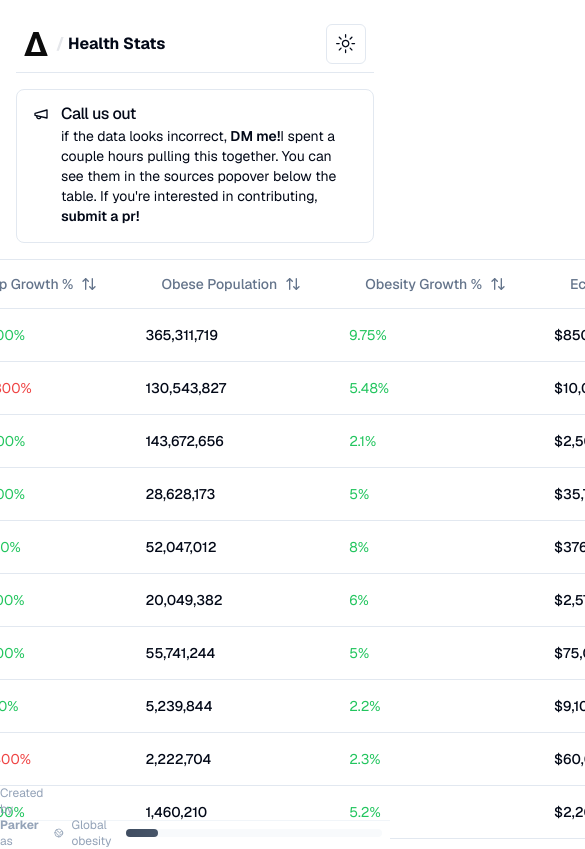
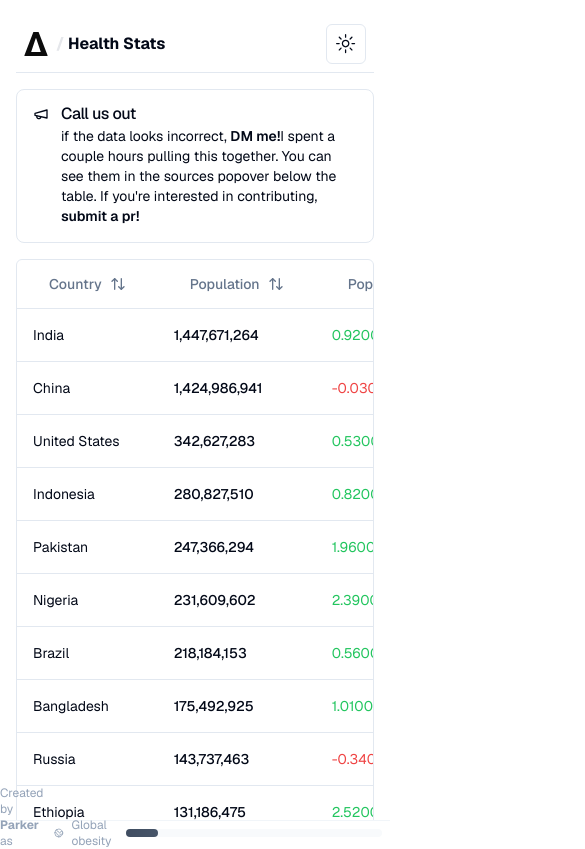
Before and after one commit to ParkerRex/crazyhealthstats.com, a Next.js app: page / in a window 390 px wide. Shown: the top 849 px of the page, 585 px wide, since content can reach past the window. Built offline with nearby package versions, Linux system fonts and the light colour scheme.

Commit message:
mobile fix

```diff
--- a/src/components/data-table.tsx
+++ b/src/components/data-table.tsx
@@ -59,8 +59,8 @@ export function DataTable<TData, TValue>({
 	}
 
 	return (
-		<div>
-			<div className="rounded-md border">
+		<div className="overflow-x-auto">
+			<div className="rounded-md border min-w-full">
 				<Table>
 					<TableHeader>
 						{table.getHeaderGroups().map((headerGroup) => (
```
